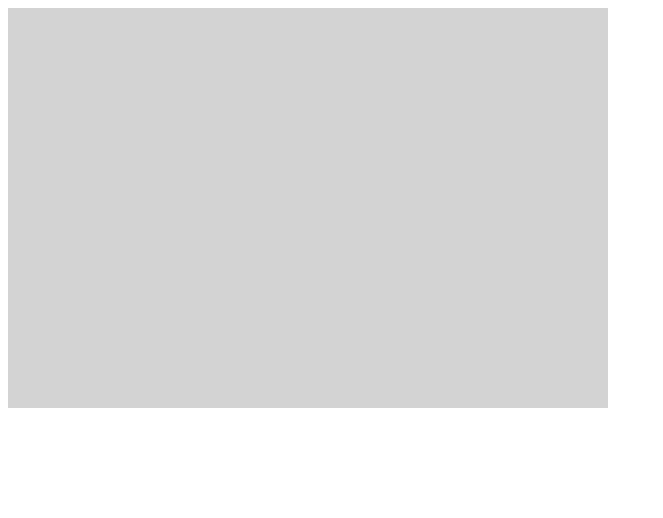
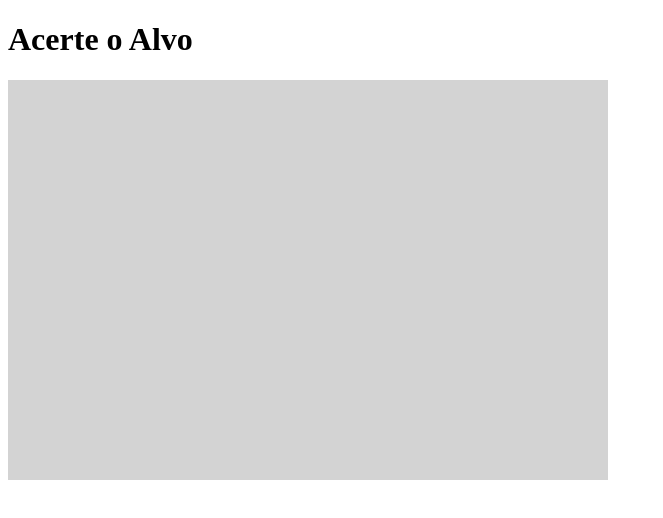
Before and after one commit to rafaelcerqueira/jogo-alvo-aleatorio, a plain HTML site: page index.html in a window 1280 px wide. Shown: the whole page, without its empty margins (0-663 px from the left). Drawn offline with Linux system fonts and the light colour scheme.

Commit message:
Criando o jogo

```diff
--- a/index.html
+++ b/index.html
@@ -8,6 +8,9 @@
     <title>Alvo Aleatório</title>
 </head>
 <body>
+
+    <h1>Acerte o Alvo</h1>
+
     <canvas width="600" height="400"></canvas>
 </body>
 </html>
```
